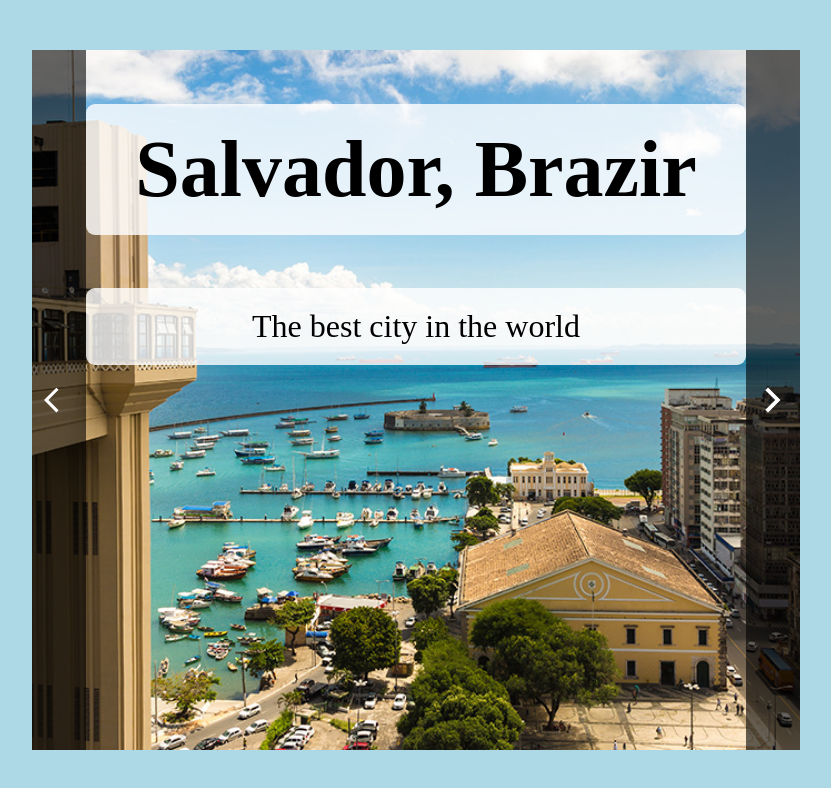
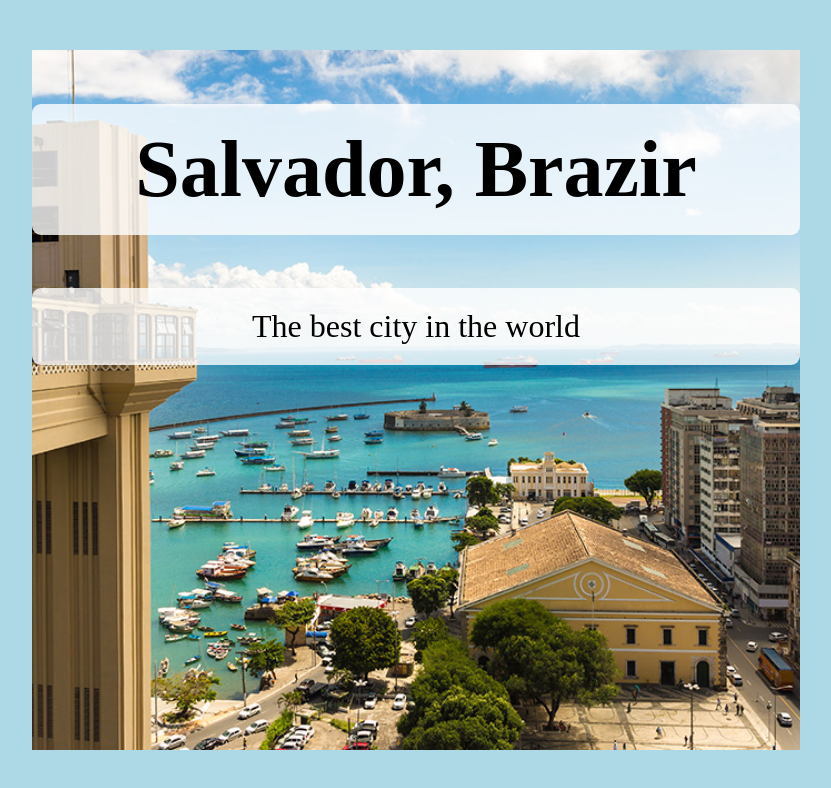
Before and after one commit to Nkaka23dev/React-hooks, a React (Create React App) app: page / in a window 1280 px wide. Shown: the top 788 px of the page, without its empty margins (224-1055 px from the left). Built offline with nearby package versions, Linux system fonts and the light colour scheme.

Commit message:
feat: add infinit coursel

```diff
--- a/package.json
+++ b/package.json
@@ -8,6 +8,7 @@
     "@testing-library/jest-dom": "^5.16.5",
     "@testing-library/react": "^13.4.0",
     "@testing-library/user-event": "^13.5.0",
+    "framer-motion": "^10.0.0",
     "react": "^18.2.0",
     "react-dom": "^18.2.0",
     "react-scripts": "5.0.1",
--- a/src/Components/Coursel.js
+++ b/src/Components/Coursel.js
@@ -1,25 +1,33 @@
-import React, { useState } from 'react'
+import React, { useState, useEffect } from 'react'
 import './Coursel.css'
 import { data } from '../Helpers/data'
 import ArrowBackIosIcon from "@material-ui/icons/ArrowBackIos";
 import ArrowForwardIosIcon from "@material-ui/icons/ArrowForwardIos";
+import { motion } from 'framer-motion';
 
 export default function Coursel() {
   const [currImg, setcurrImg] = useState(1);
+  useEffect(() => {
+    const intervalId = setInterval(() => {
+        setcurrImg((currImg + 1) % data.length);
+    }, 1500);
+
+    return () => clearInterval(intervalId);
+  }, [currImg]);
 
   return (
     <div className='coursel'>
         <div className='courselInner' style={{backgroundImage: `url(${data[currImg].img})`}}>
-        <div className='left' onClick={() => currImg > 0 && setcurrImg(currImg-1)}>
+        {/* <div className='left' onClick={() => currImg > 0 && setcurrImg(currImg-1)}>
             <ArrowBackIosIcon style={{ fontSize: 30}}/>
-        </div>
+        </div> */}
         <div className='center'>
         <h1>{data[currImg].title}</h1>
           <p>{data[currImg].subTitle}</p>
         </div>
-        <div className='right' onClick={() => currImg < data.length-1 && setcurrImg(currImg + 1)}>
+        {/* <div className='right' onClick={() => currImg < data.length-1 && setcurrImg(currImg + 1)}>
             <ArrowForwardIosIcon style={{ fontSize: 30 }}/>
-        </div>
+        </div> */}
         </div>
     </div>
   )
```
Also changed, not shown: 1 other file (tests, documents, lock files or other folders).
